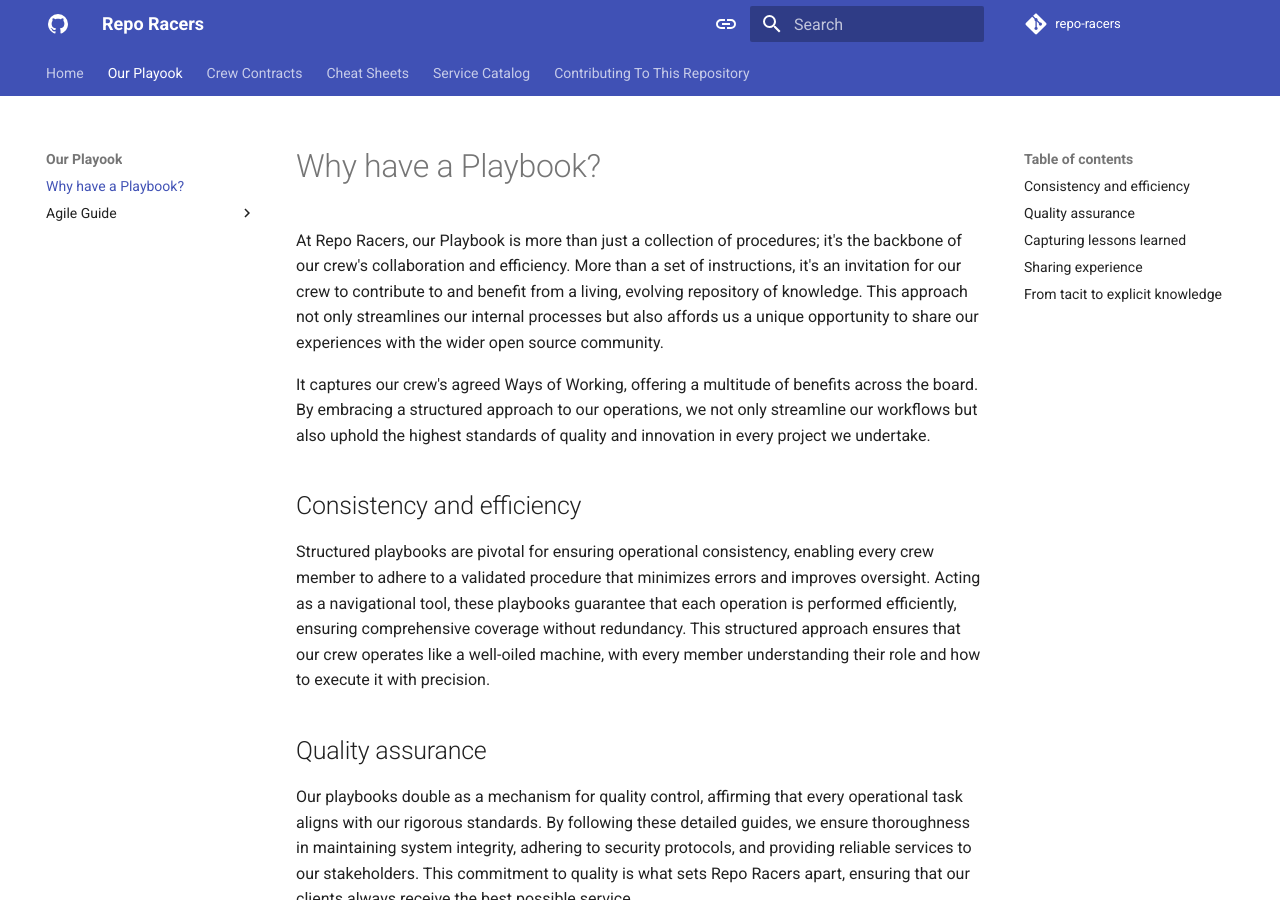
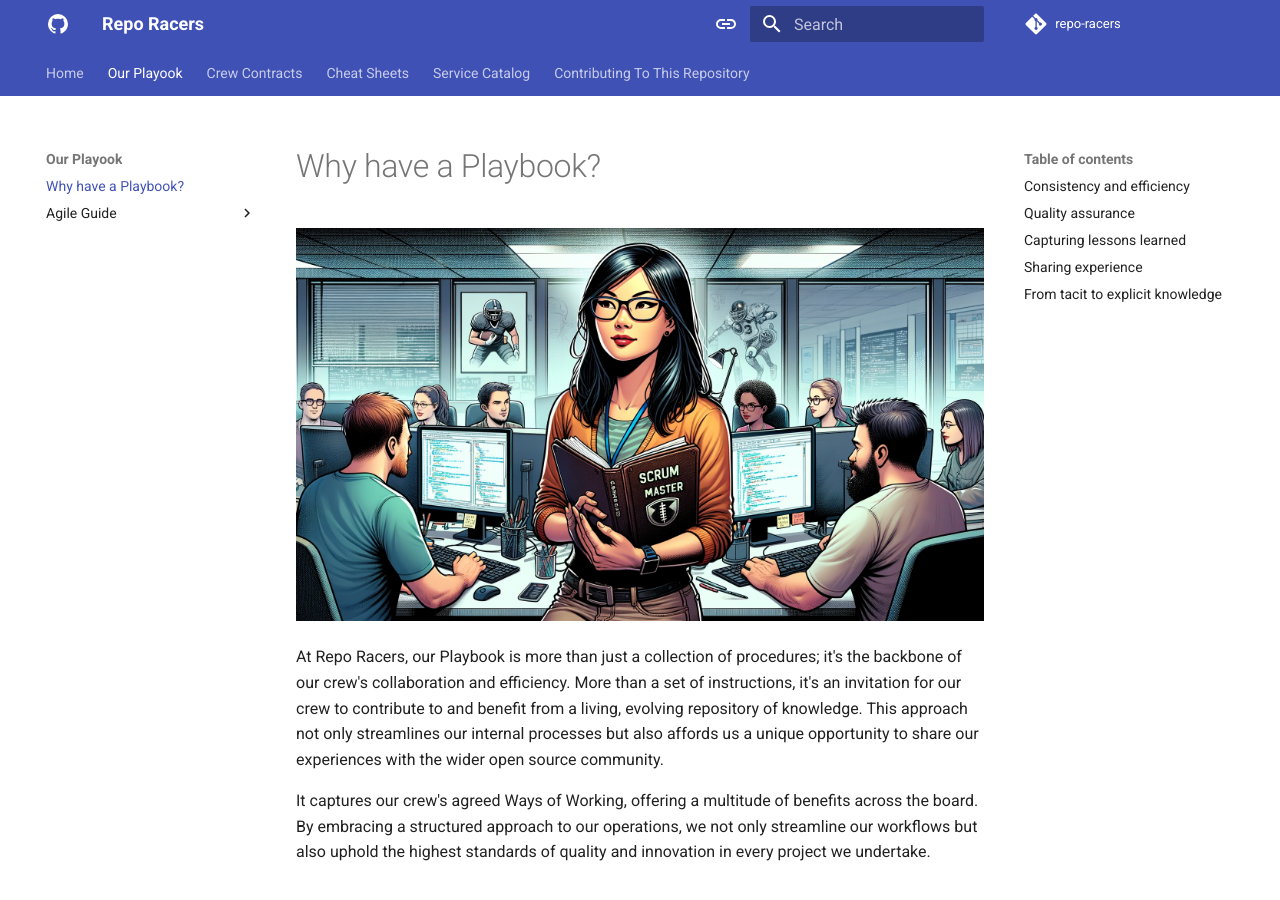
Before and after one commit to repo-racers/repo-racers, an MkDocs documentation site: the page built from docs/playbook/our_playbook.md, in a window 1280 px wide and 900 px high. Built offline with MkDocs 1.6.1 and Material for MkDocs 9.7.7, drawn with Linux system fonts in a browser that asks for light colours; comment, search, counter and statistics services are not loaded.

Commit message:
add playbook image

```diff
--- a/docs/playbook/our_playbook.md
+++ b/docs/playbook/our_playbook.md
@@ -1,4 +1,6 @@
 # Why have a Playbook?
+
+![Playbook](../assets/images/playbook.webp)
 
 At Repo Racers, our Playbook is more than just a collection of procedures; it's the backbone of our crew's collaboration and efficiency.
 More than a set of instructions, it's an invitation for our crew to contribute to and benefit from a living, evolving repository of knowledge. This approach not only streamlines our internal processes but also affords us a unique opportunity to share our experiences with the wider open source community.
```
Also changed, not shown: docs/assets/images/playbook.webp (added).
